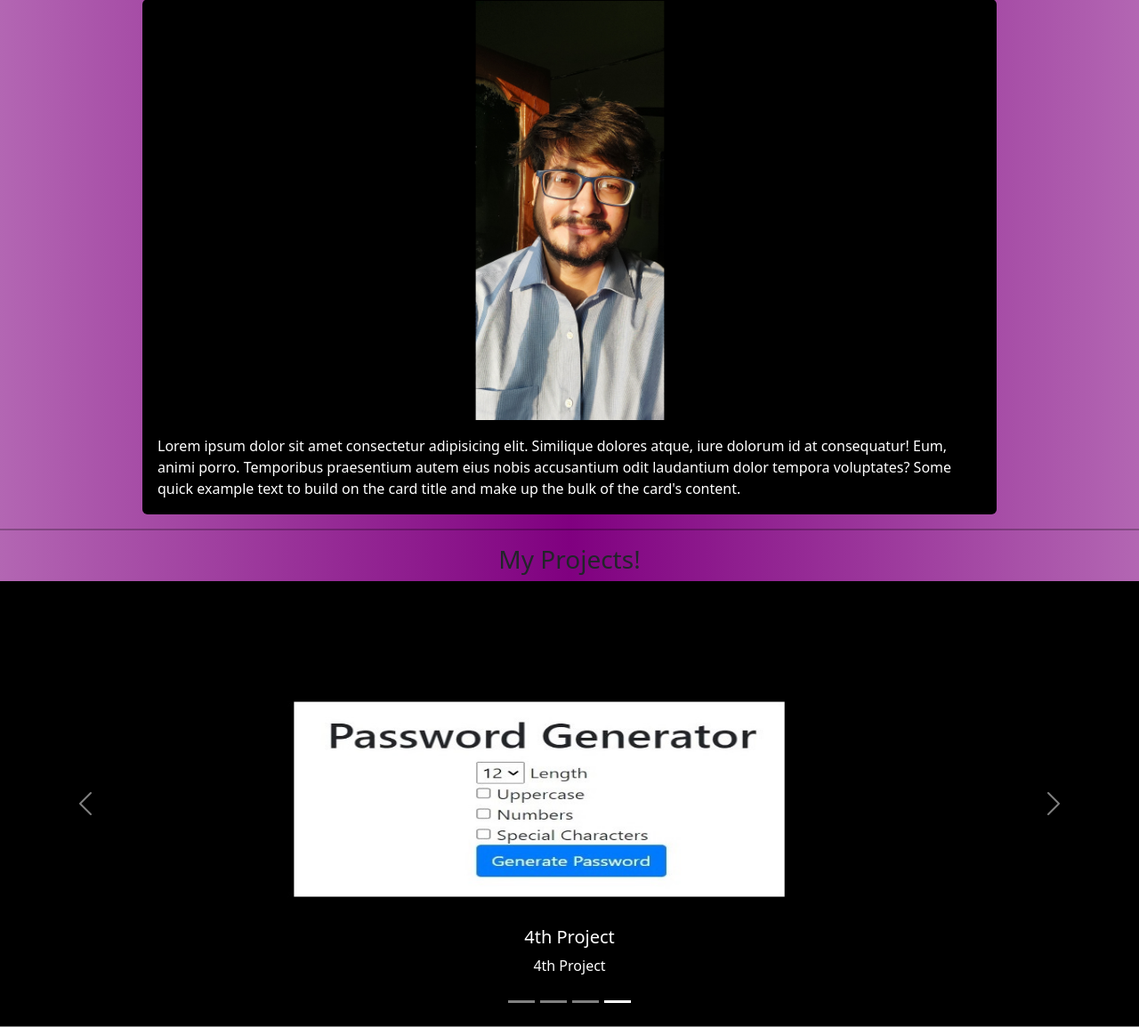
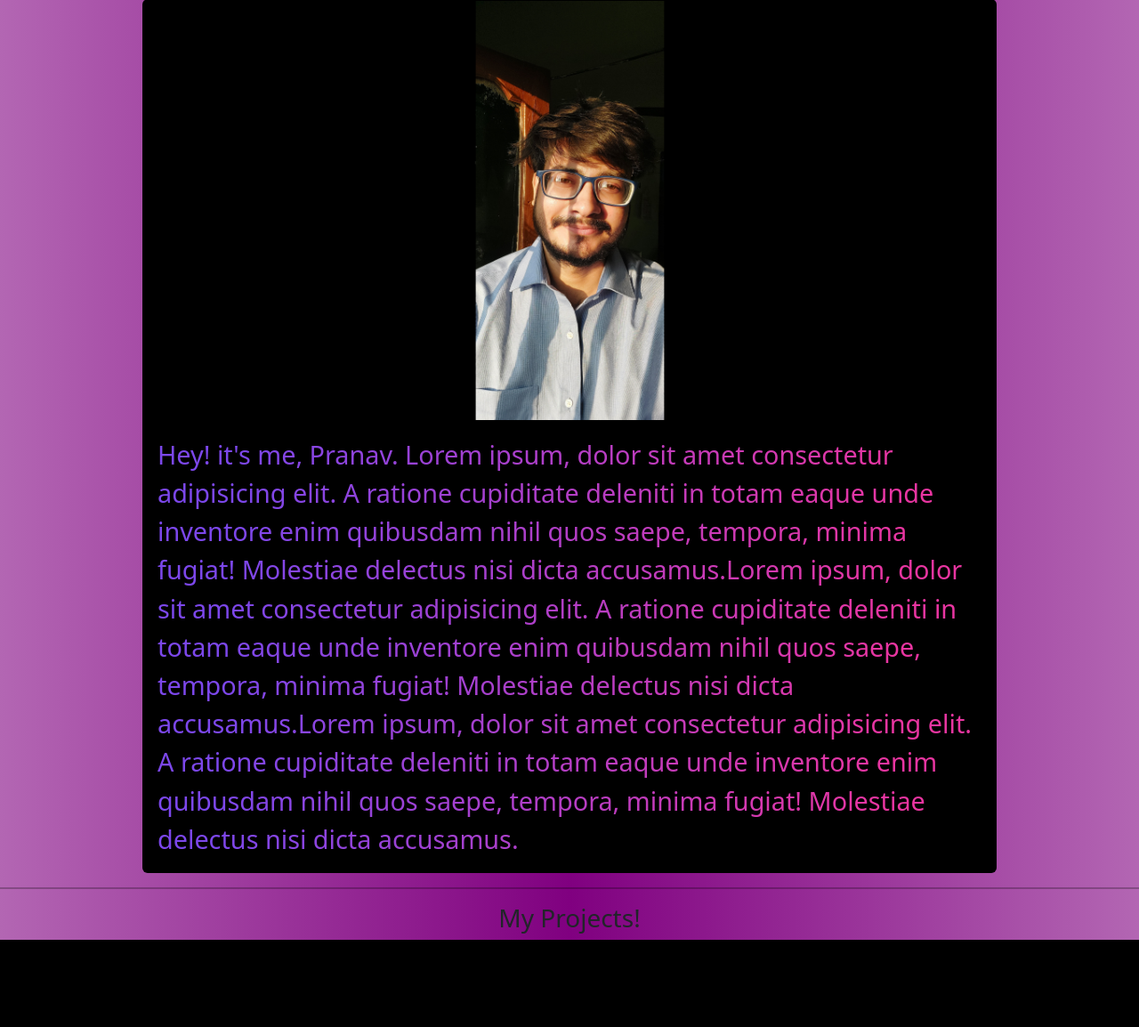
Before and after one commit to HumanHiHuBe/portfolio, a Django app: page / in a window 1280 px wide. Shown: the part 189-1343 px from the top of the page at 89% size. Run offline with Django 4.2, Linux system fonts and the light colour scheme; data comes from the database, SQL or seed files in the repository; both versions use the stored data as it was after the commit.

Commit message:
after changing colour of about text and implimented about via database

```diff
--- a/resumeApp/admin.py
+++ b/resumeApp/admin.py
@@ -8,3 +8,4 @@ admin.site.register(ContactInfo)
 admin.site.register(Resume)
 admin.site.register(MyPhoto)
 admin.site.register(Message)
+admin.site.register(About)
--- a/resumeApp/models.py
+++ b/resumeApp/models.py
@@ -51,3 +51,9 @@ class Message(models.Model):
     theMessage = models.TextField(blank=False)
     def __str__(self):
         return self.senderName + "'s Message"
+
+
+class About(models.Model):
+    about = models.TextField(default="")
+    def __str__(self):
+        return self.about[:101]
--- a/resumeApp/static/resumeApp/home.css
+++ b/resumeApp/static/resumeApp/home.css
@@ -32,6 +32,7 @@ body{
     justify-content: center;
     background-color: black;
     color: white !important;
+    font-size: 1.8rem;
 }
 
 .c2{
@@ -50,3 +51,10 @@ footer div footer div div ul li a{
 #linksId{
     line-height: 2.4rem;
 }
+
+.c3{
+    background: linear-gradient(93.51deg, rgb(124, 71, 235) 10.94%, rgb(233, 53, 161) 86.95%);
+    -webkit-background-clip: text;
+    color: white;
+    -webkit-text-fill-color: transparent;
+}
--- /dev/null
+++ b/resumeApp/templates/resumeApp/a.html
@@ -0,0 +1 @@
+Lorem ipsum, dolor sit amet consectetur adipisicing elit. A ratione cupiditate deleniti in totam eaque unde inventore enim quibusdam nihil quos saepe, tempora, minima fugiat! Molestiae delectus nisi dicta accusamus.Lorem ipsum, dolor sit amet consectetur adipisicing elit. A ratione cupiditate deleniti in totam eaque unde inventore enim quibusdam nihil quos saepe, tempora, minima fugiat! Molestiae delectus nisi dicta accusamus.Lorem ipsum, dolor sit amet consectetur adipisicing elit. A ratione cupiditate deleniti in totam eaque unde inventore enim quibusdam nihil quos saepe, tempora, minima fugiat! Molestiae delectus nisi dicta accusamus.
--- a/resumeApp/templates/resumeApp/home.html
+++ b/resumeApp/templates/resumeApp/home.html
@@ -53,8 +53,10 @@
         <div class="card w-50 c2"  >
             {% for i in myphoto %}<img src="{{  i.selfImage.url }}" class="card-img-top" alt="Photo Of Pranav Vatsa">{% endfor %}
         </div>
-            <div class="card-body">
-              <p class="card-text">Lorem ipsum dolor sit amet consectetur adipisicing elit. Similique dolores atque, iure dolorum id at consequatur! Eum, animi porro. Temporibus praesentium autem eius nobis accusantium odit laudantium dolor tempora voluptates? Some quick example text to build on the card title and make up the bulk of the card's content.</p>
+            <div class="card-body c3">
+              {% for i in about %}
+              <p class="card-text">{{ i.about|safe }}</p>
+              {% endfor %}
             </div>
 
             </div>
--- a/resumeApp/views.py
+++ b/resumeApp/views.py
@@ -24,4 +24,5 @@ def home(request):
         contacts = ContactInfo.objects.all()
         resume = Resume.objects.all()
         myphoto = MyPhoto.objects.all()
-        return render(request, 'resumeApp/home.html', {'projects':projects, 'contacts':contacts, 'resume':resume, 'myphoto':myphoto, 'error':error})
+        about = About.objects.all()
+        return render(request, 'resumeApp/home.html', {'about':about, 'projects':projects, 'contacts':contacts, 'resume':resume, 'myphoto':myphoto, 'error':error})
```
Also changed, not shown: db.sqlite3, resumeApp/migrations/0013_about.py (added).
